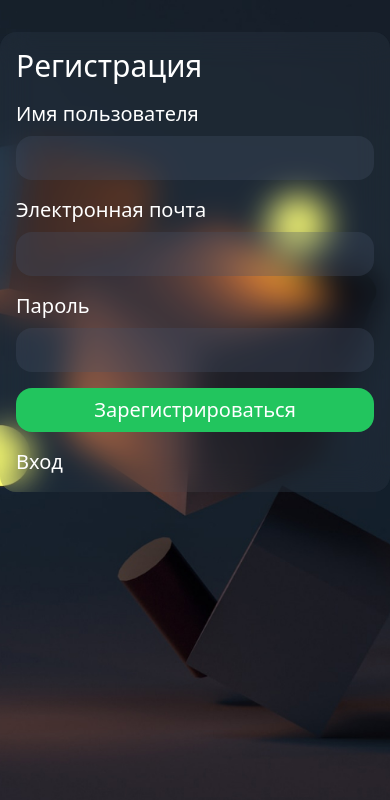
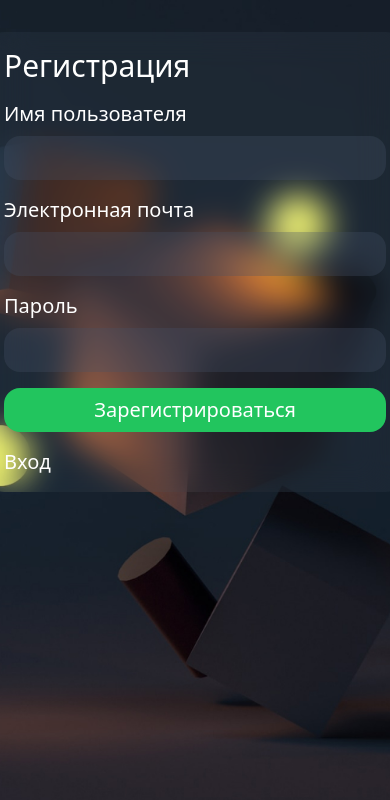
Before and after one commit to merpich/vue-rubicko, a Vue app in the folder client/: page /register in a window 390 px wide. Shown: the top 800 px of the page. Built offline with nearby package versions, Linux system fonts and the light colour scheme; no server answers.

Commit message:
minor fixes;

```diff
--- a/client/src/assets/scss/components/_layouts.scss
+++ b/client/src/assets/scss/components/_layouts.scss
@@ -6,8 +6,9 @@
 
 .app-container {
 	@apply container;
+	@apply grid md:grid-cols-[2fr_10fr] items-start md:gap-8;
 	&-login {
-		@apply app-container;
+		@apply container;
 		@apply grid md:grid-cols-2 items-start gap-8 md:gap-16;
 	}
 }
--- a/client/src/layouts/AppLayoutDefault.vue
+++ b/client/src/layouts/AppLayoutDefault.vue
@@ -5,7 +5,7 @@
 
 <template>
 	<TheHeader />
-	<div class="grid">
+	<div class="app-container py-20">
 		<TheSidebar />
 		<slot></slot>
 	</div>
--- a/client/src/views/RegisterView.vue
+++ b/client/src/views/RegisterView.vue
@@ -4,7 +4,7 @@
 
 <template>
 	<main class="app-intro">
-		<div class="app-container">
+		<div class="app-container-intro">
 			<section class="max-w-[40rem] mx-auto">
 				<TheRegisterForm />
 			</section>
```
